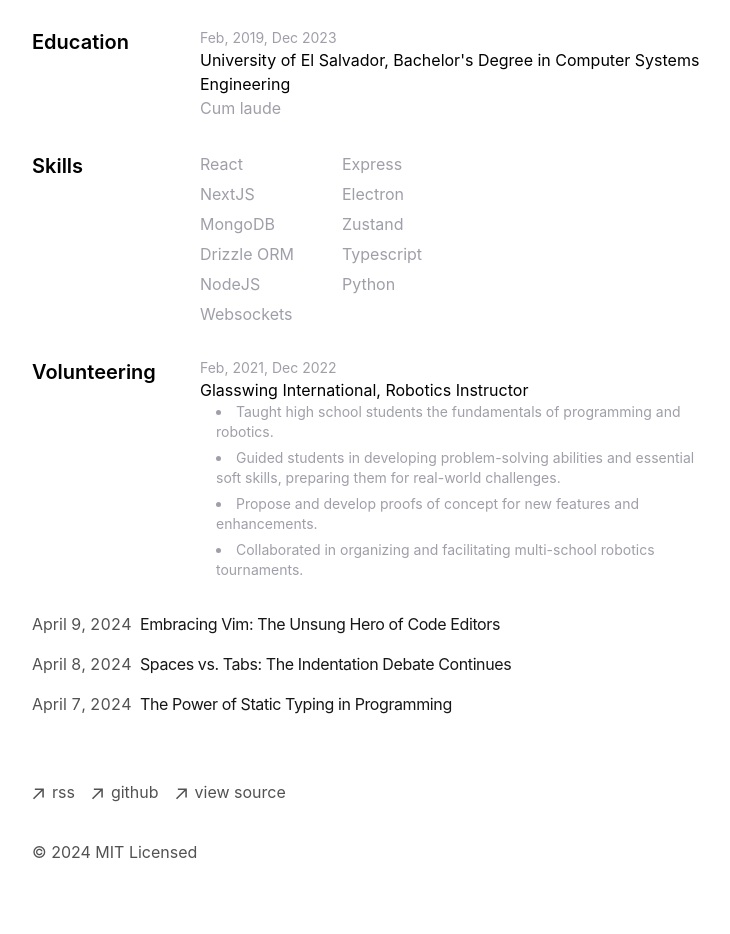
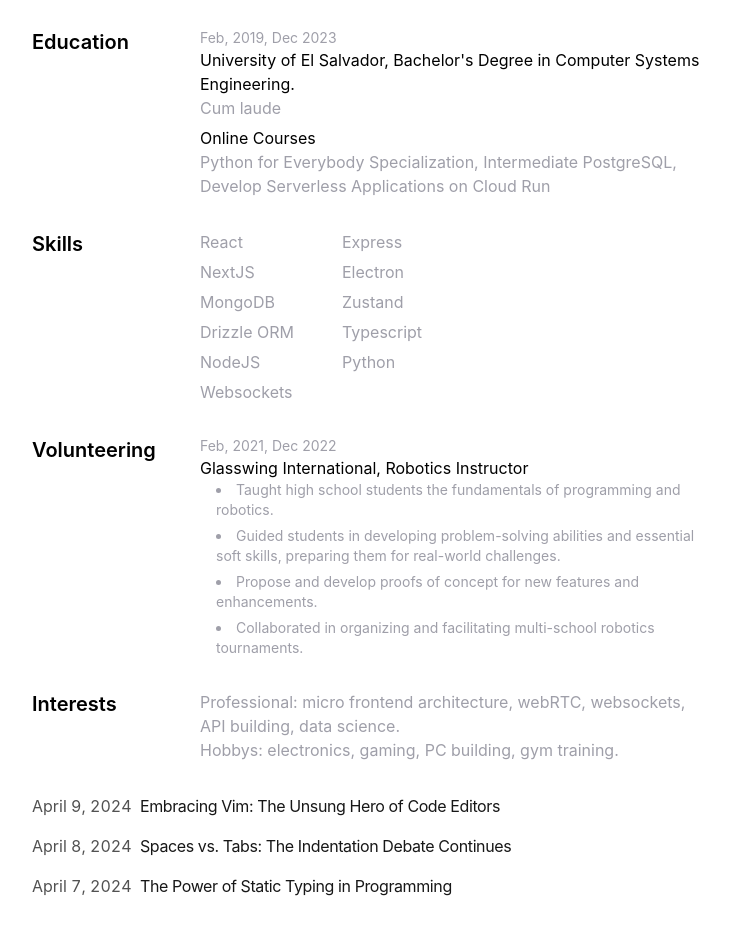
Before and after one commit to galletafromjell666/portfolio-nextjs, a Next.js app: page / in a window 1280 px wide. Shown: the part 840-1774 px from the top of the page, without its empty margins (272-1002 px from the left). Built offline with nearby package versions, Linux system fonts and the light colour scheme.

Commit message:
Add online courses

```diff
--- a/app/page.tsx
+++ b/app/page.tsx
@@ -72,14 +72,21 @@ export default function Page() {
           <div className="w-1/4">
             <h1 className="text-xl font-semibold">Education</h1>
           </div>
-          <div className="flex flex-col flex-1">
+          <div className="flex flex-col flex-1 space-y-1.5">
             <div className="flex-flex-row">
               <p className="text-zinc-400 text-sm">Feb, 2019, Dec 2023</p>
               <h2>
                 University of El Salvador, Bachelor's Degree in Computer Systems
-                Engineering
+                Engineering.
               </h2>
               <p className="text-zinc-400">Cum laude</p>
+            </div>
+            <div className="flex-flex-row">
+              <h2>Online Courses</h2>
+              <p className="text-zinc-400">
+                Python for Everybody Specialization, Intermediate PostgreSQL,
+                Develop Serverless Applications on Cloud Run
+              </p>
             </div>
           </div>
         </div>
@@ -140,6 +147,22 @@ export default function Page() {
           </div>
         </div>
       </div>
+      <div data-test-id="interests" className="mt-8">
+        <div className="flex flex-row">
+          <div className="w-1/4">
+            <h1 className="text-xl font-semibold">Interests</h1>
+          </div>
+          <div className="flex flex-col flex-1">
+            <div className="flex-flex-row text-zinc-400">
+              <p>
+                Professional: micro frontend architecture, webRTC, websockets,
+                API building, data science.
+              </p>
+              <p>Hobbys: electronics, gaming, PC building, gym training.</p>
+            </div>
+          </div>
+        </div>
+      </div>
       <div className="my-8">
         <BlogPosts />
       </div>
```
